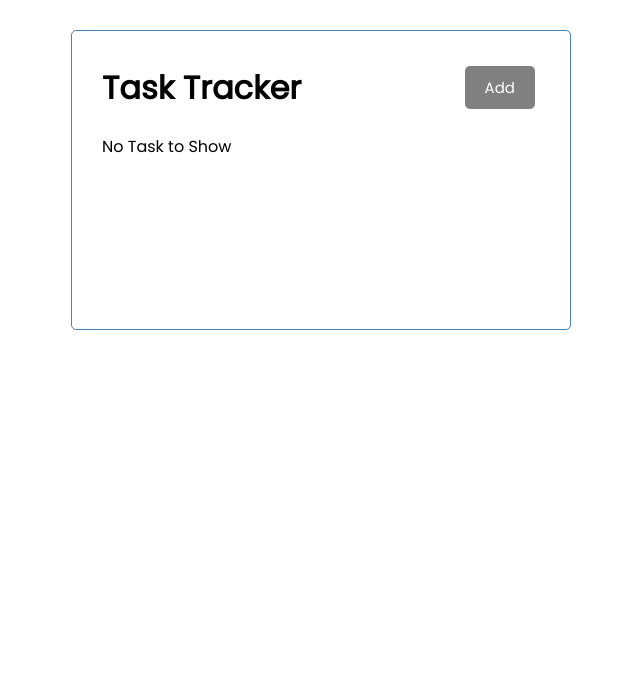
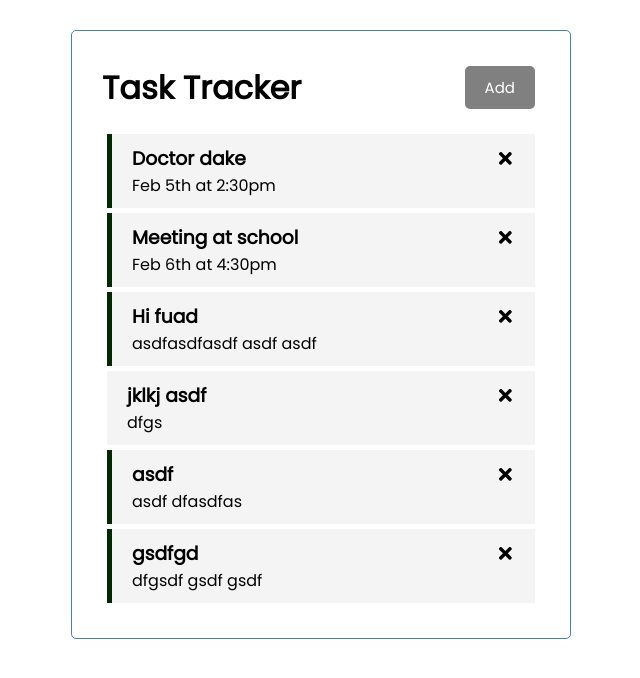
Before and after one commit to fuadwasi/react-todo-task-app, a React (Create React App) app: page / in a window 1280 px wide. Shown: the top 678 px of the page, without its empty margins (319-959 px from the left). Built offline with nearby package versions, Linux system fonts and the light colour scheme; data requests are answered from the project's data file.

Commit message:
dynamic data

```diff
--- a/db.json
+++ b/db.json
@@ -1,26 +1,40 @@
 {
   "tasks": [
-{
-        "id": 1,
-        "text":"Doctor dake",
-        "day": "Feb 5th at 2:30pm",
-        "reminder" : true
+    {
+      "id": 1,
+      "text": "Doctor dake",
+      "day": "Feb 5th at 2:30pm",
+      "reminder": true
     },
     {
-        "id": 2,
-        "text":"Meeting at school",
-        "day": "Feb 6th at 4:30pm",
-        "reminder" : true
-
+      "id": 2,
+      "text": "Meeting at school",
+      "day": "Feb 6th at 4:30pm",
+      "reminder": true
     },
     {
-        "id": 3,
-        "text":"Gumaite Jaw",
-        "day": "Feb 7th at 7:30pm",
-        "reminder" : true
-
+      "text": "Hi fuad",
+      "day": "asdfasdfasdf asdf asdf ",
+      "reminder": true,
+      "id": 3
+    },
+    {
+      "text": "jklkj asdf",
+      "day": "dfgs",
+      "reminder": false,
+      "id": 4
+    },
+    {
+      "text": "asdf",
+      "day": "asdf dfasdfas",
+      "reminder": true,
+      "id": 5
+    },
+    {
+      "text": "gsdfgd",
+      "day": " dfgsdf gsdf gsdf ",
+      "reminder": true,
+      "id": 6
     }
-
   ]
-
 }
--- a/package.json
+++ b/package.json
@@ -9,6 +9,7 @@
     "react": "^17.0.1",
     "react-dom": "^17.0.1",
     "react-icons": "^4.2.0",
+    "react-router-dom": "^5.2.0",
     "react-scripts": "4.0.2",
     "web-vitals": "^1.1.0"
   },
--- a/src/App.js
+++ b/src/App.js
@@ -1,39 +1,97 @@
 import React from 'react'
-import {useState} from 'react'
+import {useState, useEffect} from 'react'
 import logo from './logo.svg';
 import './App.css';
 import Tasks from './components/Tasks';
 import Header from './components/Header'
 import AddTask from './components/AddTask'
 function App() {
-  const [showAddTask, setShowAddTask]=useState(false)
-  const [tasks, setTasks]= useState([
+  const [showAddTask, setShowAddTask] = useState(false);
+  const [tasks, setTasks] = useState([]);
 
-]
-)
+  useEffect(() => {
+    const getTask = async () => {
+      const taskFromServer = await fetchTasks();
+      setTasks(taskFromServer);
+    };
+    getTask();
+  }, []);
 
-const addTask =(task)=> {
-  //console.log(task)
-  const id = Math.floor(Math.random()*1000)+1
-  const newTask={id, ...task}
-  setTasks([...tasks,newTask])
-  setShowAddTask(false)
-}
+  // fatch all tasks from json server
+  const fetchTasks = async () => {
+    const res = await fetch("http://localhost:12568/tasks");
+    const data = await res.json();
+    //console.log(data);
+    return data;
+  };
 
-// delete task
-const deleteTask=(id)=>{
-  //console.log("task deleted",id)
-  setTasks(tasks.filter((task)=>task.id!==id))
-}
-// toggle reminder
-const toggleReminder = (id)=>{
-  setTasks(tasks.map((task)=> task.id===id?{...task, reminder: !task.reminder}:task))
-}
+  // fatch all tasks from json server
+  const fetchTask = async (id) => {
+    const res = await fetch(`http://localhost:12568/tasks/${id}`);
+    const data = await res.json();
+    //console.log(data);
+    return data;
+  };
+
+  // adding task
+  const addTask = async (task) => {
+    console.log(task);
+    const res = await fetch(`http://localhost:12568/tasks`, {
+      method: "POST",
+      headers: {
+        "Content-type": "application/json",
+      },
+      body: JSON.stringify(task),
+    });
+    const data = await res.json();
+    setTasks([...tasks, data]);
+    // const id = Math.floor(Math.random()*1000)+1
+    // const newTask={id, ...task}
+    // setTasks([...tasks,newTask])
+    //setShowAddTask(false)
+  };
+
+  // delete task
+  const deleteTask = async (id) => {
+    //console.log("task deleted",id)
+    await fetch(`http://localhost:12568/tasks/${id}`, {
+      method: "Delete",
+    });
+    setTasks(tasks.filter((task) => task.id !== id));
+  };
+  // toggle reminder
+  const toggleReminder = async(id) => {
+const taskToToggle = await fetchTask(id)
+const upTask = {...taskToToggle,reminder:!taskToToggle.reminder}
+    const res = await fetch(`http://localhost:12568/tasks/${id}`, {
+      method: "PUT",
+      headers: {
+        "Content-type": "application/json",
+      },
+      body: JSON.stringify(upTask),
+    });
+    const data = await res.json();
+    setTasks(
+      tasks.map((task) =>
+        task.id === id ? { ...task, reminder: data.reminder } : task
+      )
+    );
+  };
+
   return (
     <div className="container">
-      <Header showAdd={showAddTask} onAdd={()=>{setShowAddTask(!showAddTask)}}/>
-      {showAddTask?<AddTask onAdd={addTask}/>: ""}
-      {tasks.length >0? <Tasks tasks={tasks} onDelete={deleteTask} onToggle={toggleReminder}/>: 'No Task to Show'}
+      <Header
+        showAdd={showAddTask}
+        onAdd={() => {
+          setShowAddTask(!showAddTask);
+        }}
+      />
+      {showAddTask ? <AddTask onAdd={addTask} /> : ""}
+      {tasks.length > 0 ? (
+        <Tasks tasks={tasks} onDelete={deleteTask} onToggle={toggleReminder} />
+      ) : (
+        "No Task to Show"
+      )}
     </div>
   );
 }
--- a/src/components/Header.jsx
+++ b/src/components/Header.jsx
@@ -23,7 +23,6 @@ Header.defaultProps = {
 }
 Header.propTypes={
     title: PropTypes.string,
-    onAdd: PropTypes.bool.isRequired,
 }
 
 export default Header
```
Also changed, not shown: 1 other file (tests, documents, lock files or other folders).
